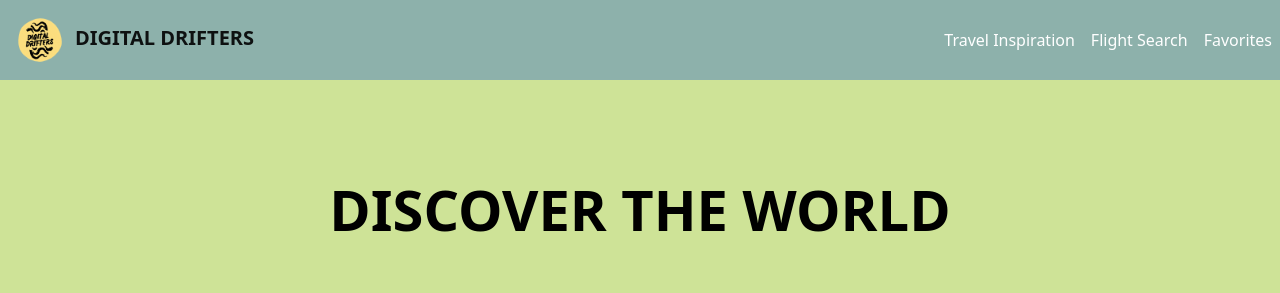
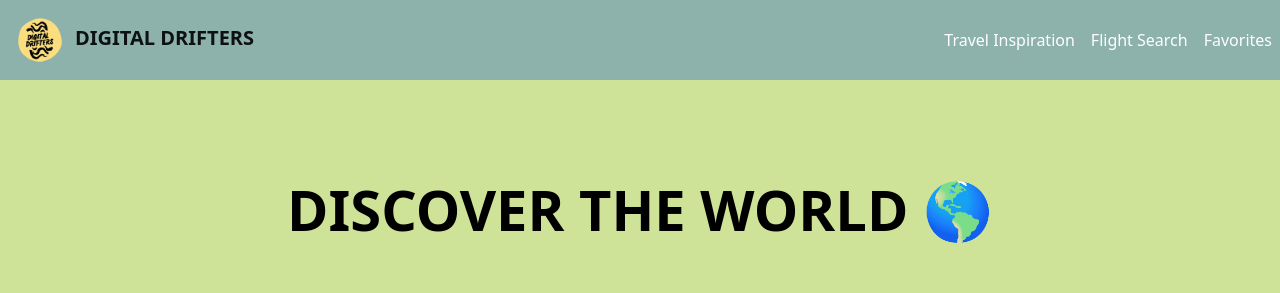
Before and after one commit to angistanzi/digital-drifters, a React (Create React App) app: page / in a window 1280 px wide. Shown: the top 293 px of the page. Built offline with nearby package versions, Linux system fonts and the light colour scheme.

Commit message:
added emojis lol

```diff
--- a/src/components/favorite-list.js
+++ b/src/components/favorite-list.js
@@ -50,7 +50,7 @@ function Favorites() {
   return (
     <Container className="py-5 my-5">
       <div className="text-center mb-5">
-        <h1 className="display-4 fw-bold mb-5">FAVORITES</h1>
+        <h1 className="display-4 fw-bold mb-5">FAVORITES❤️</h1>
         <Row className="justify-content-center">
           <Col lg="5">
             <Form onSubmit={handleSubmit}>
--- a/src/components/flight-filter.js
+++ b/src/components/flight-filter.js
@@ -36,7 +36,7 @@ function FlightFilter() {
     <div>
 
         <div className="text-center mb-5">
-         <h1 style={{paddingTop:50}} className="display-4 fw-bold mb-5">WHERE TO?</h1>
+         <h1 style={{paddingTop:50}} className="display-4 fw-bold mb-5">WHERE TO? 🛫</h1>
         </div>
           <div className="form-custom">
           <Form className="row justify-content-around" style={{paddingBottom:50}} onSubmit={handleSubmit}>
--- a/src/components/home-page.jsx
+++ b/src/components/home-page.jsx
@@ -14,7 +14,7 @@ function HomePage() {
 
       <Container className="py-5 my-5">
         <div className="text-center mb-5">
-         <h1 className="display-4 fw-bold mb-5">DISCOVER THE WORLD</h1>
+         <h1 className="display-4 fw-bold mb-5">DISCOVER THE WORLD 🌎</h1>
 
         </div>
         <Row className="justify-content-evenly">
```
